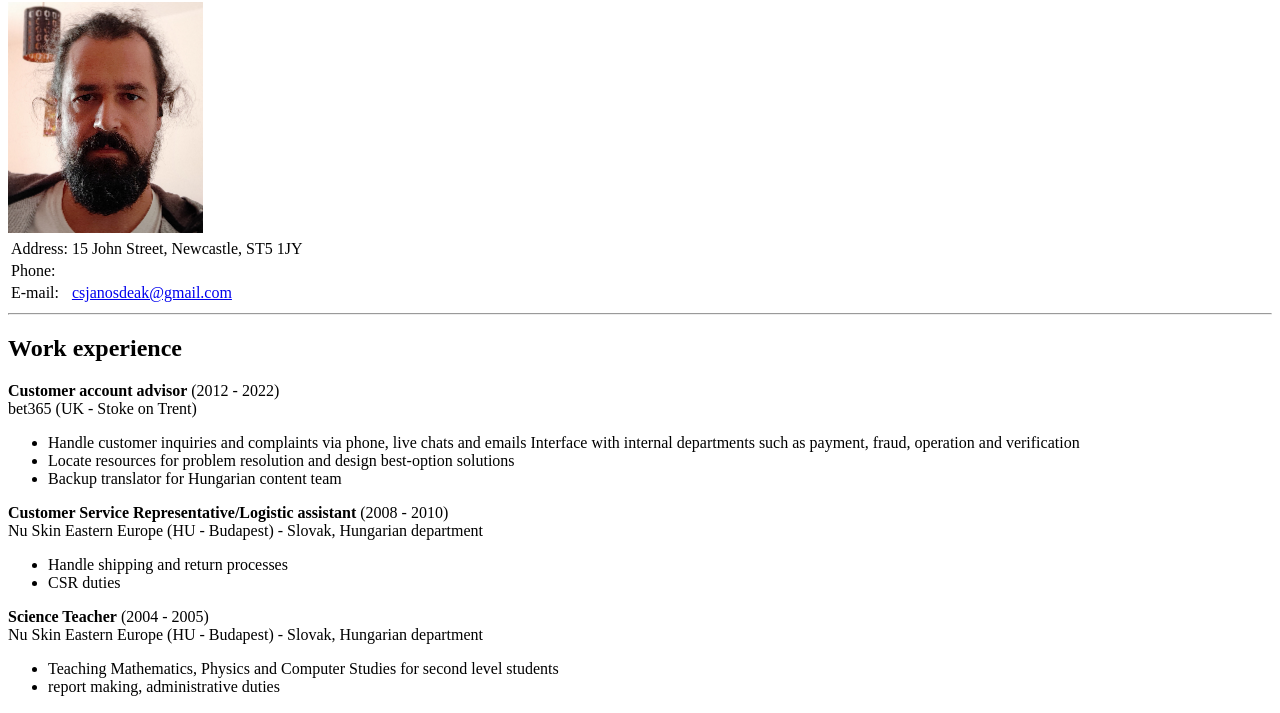
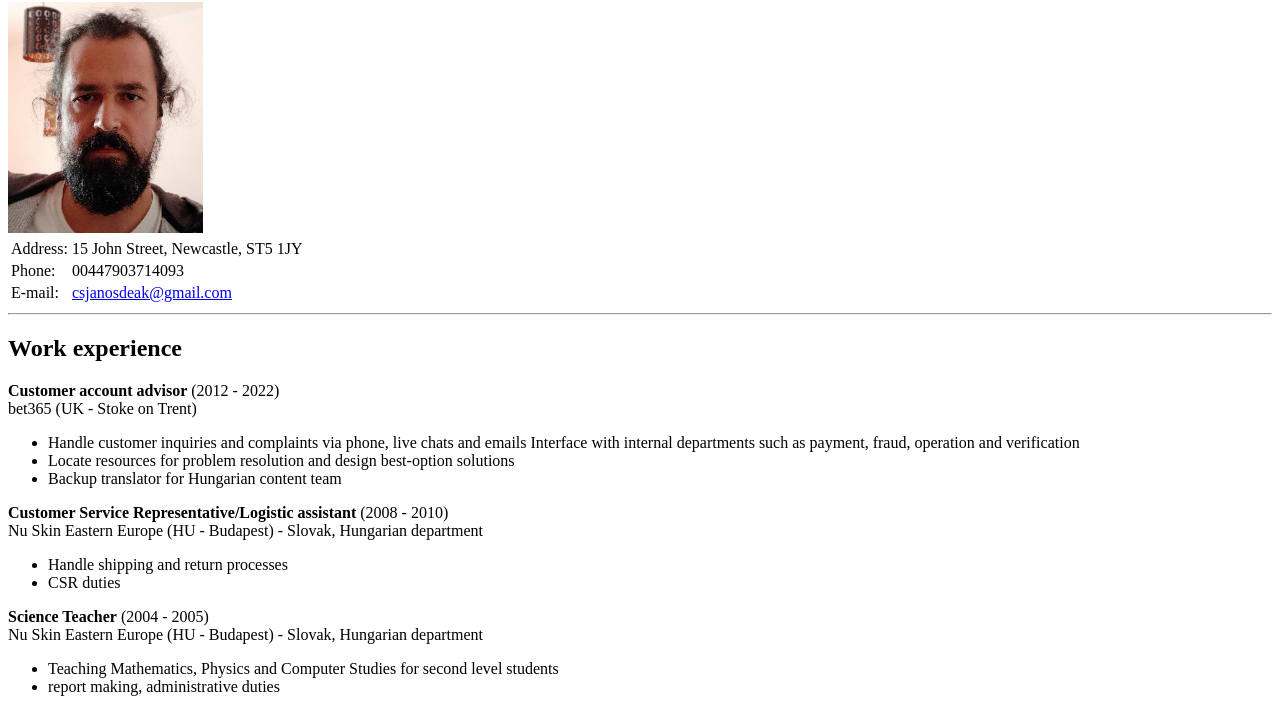
Before and after one commit to jdcsjdcs/WebDev, a plain HTML site: page Session3/index.html in a window 1280 px wide. Shown: the part 78-791 px from the top of the page. Drawn offline with Linux system fonts and the light colour scheme.

Commit message:
Update index.html

```diff
--- a/Session3/index.html
+++ b/Session3/index.html
@@ -22,7 +22,7 @@
                 </tr>
                 <tr>
                     <td>Phone:</td>
-                    <!-- <td>00447903714093</td> -->
+                    <td>00447903714093</td>
                 </tr>
                 <tr>
                     <td>E-mail:</td>
```
